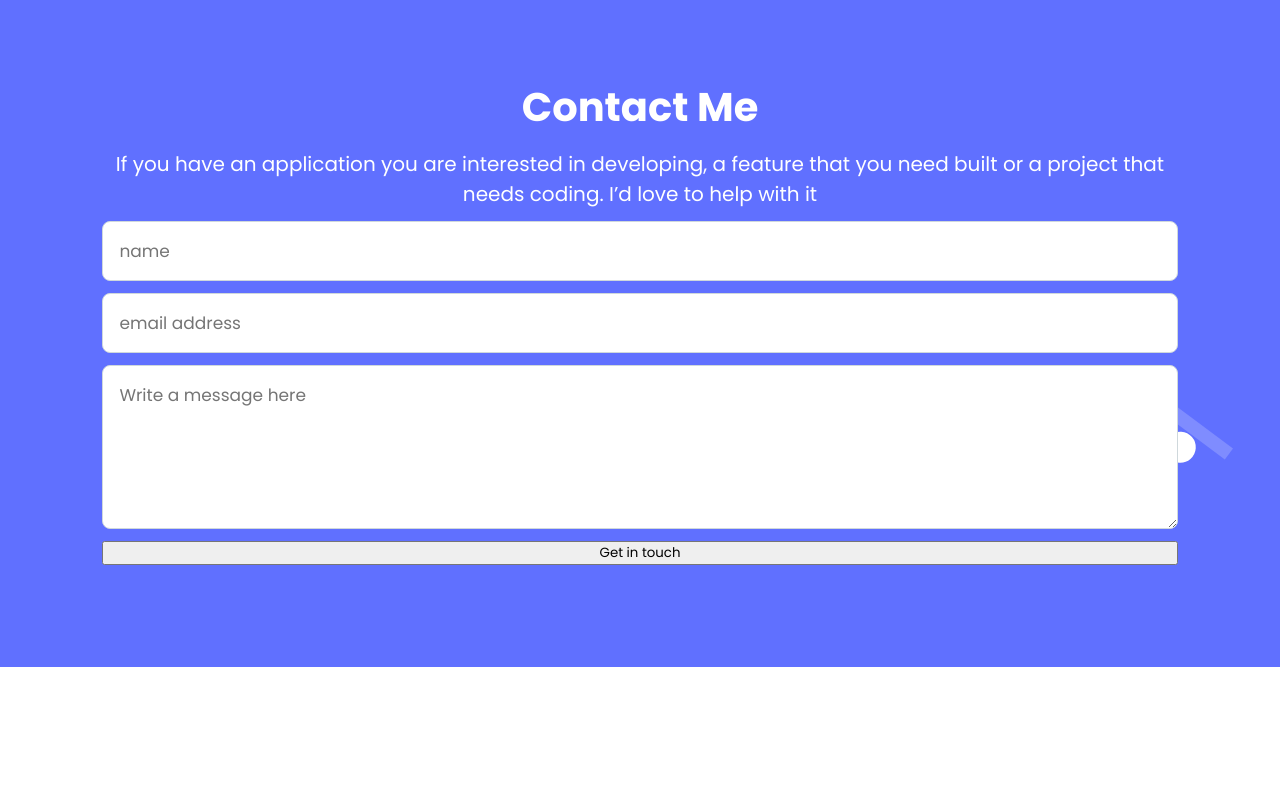
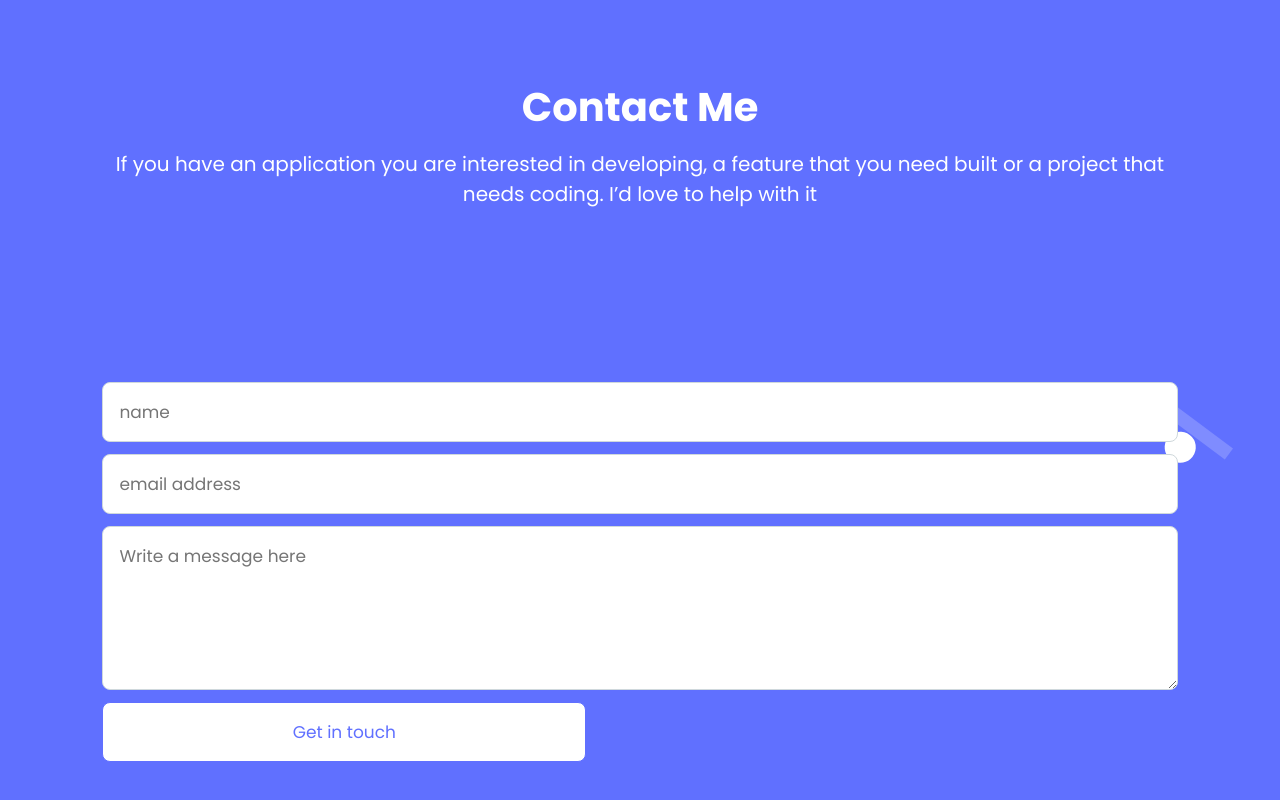
Before and after one commit to dev89s/portfolio, a plain HTML site: page index.html in a window 1280 px wide. Shown: the part 9393-10193 px from the top of the page. Before the commit the page ends 10060 px from the top, so only its background shows below. Drawn offline with Linux system fonts and the light colour scheme.

Commit message:
Finish contact form

```diff
--- a/index.html
+++ b/index.html
@@ -211,8 +211,9 @@
           </p>
           <input type="text" name="full-name" id="name" placeholder="name" class="contacts-input">
           <input type="text" name="email" id="email" placeholder="email address" class="contacts-input">
-          <textarea name="description" id="description" cols="30" rows="5" placeholder="Write a message here" class="contacts-input"></textarea>
-          <input type="submit" name="submit" id="submit" value="Get in touch">
+          <textarea name="description" id="description" cols="30" rows="5" placeholder="Write a message here"
+            class="contacts-input"></textarea>
+            <input type="submit" name="submit" id="submit" value="Get in touch" class="contact-submit">
         </form>
       </section>
     </main>
--- a/style.css
+++ b/style.css
@@ -330,6 +330,7 @@ nav .menu {
   background-repeat: no-repeat;
   background-position: top right;
   color: #fff;
+  border-top-left-radius: 100px;
 }
 
 .contact-section .contact-form {
@@ -342,6 +343,7 @@ nav .menu {
 .message {
   text-align: center;
   font-size: 20px;
+  margin-bottom: 15%;
 }
 
 .contacts-heading {
@@ -355,3 +357,14 @@ nav .menu {
   border-radius: 8px;
   font-size: 17px;
 }
+
+.contact-submit {
+  border-bottom-style: ;
+  background-color: #fff;
+  color: #6070FF;
+  padding: 16px;
+  border: 1px solid #6070FF;
+  font-size: 17px;
+  border-radius: 8px;
+  width: 45%;
+}
```
